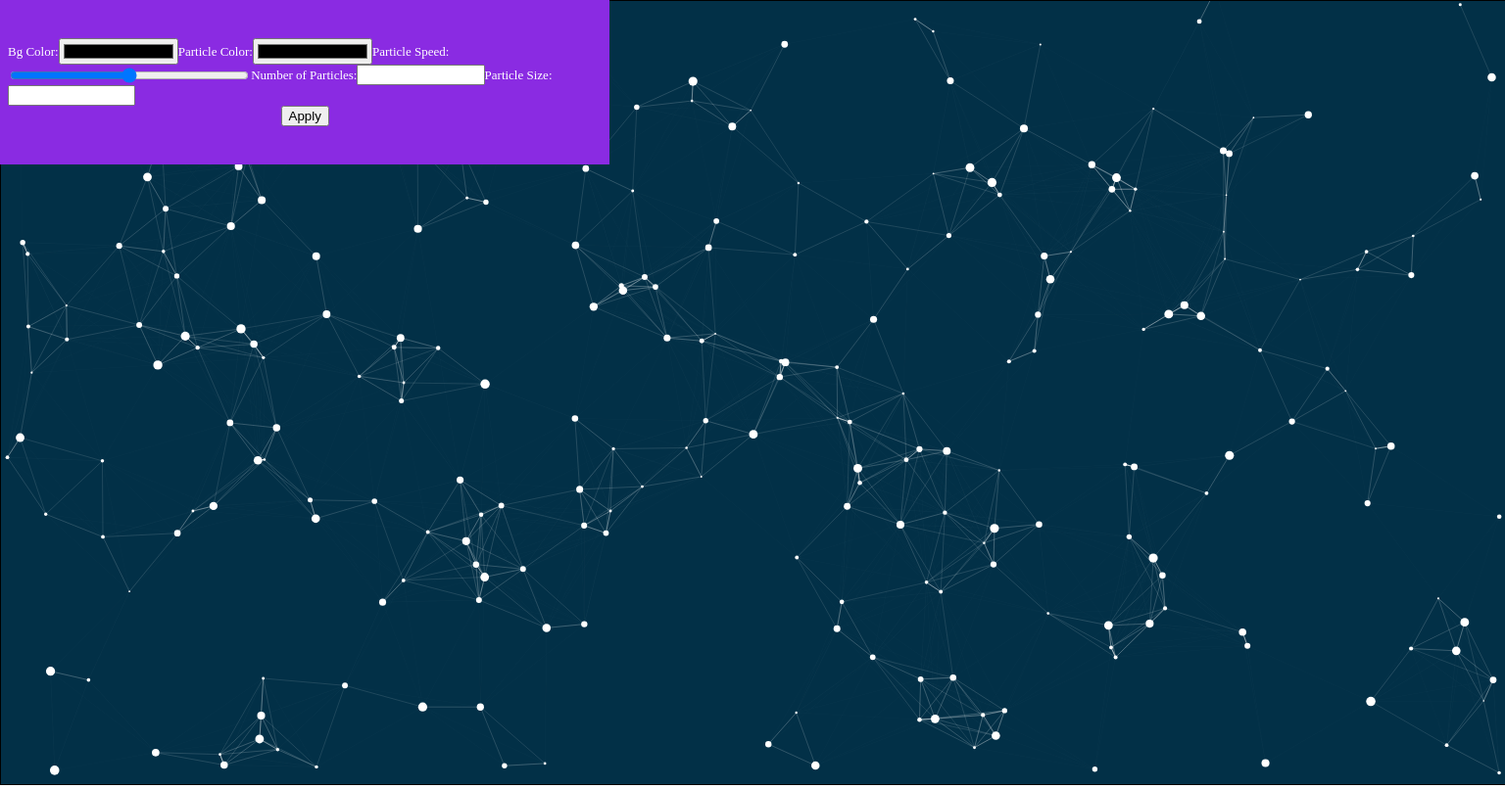
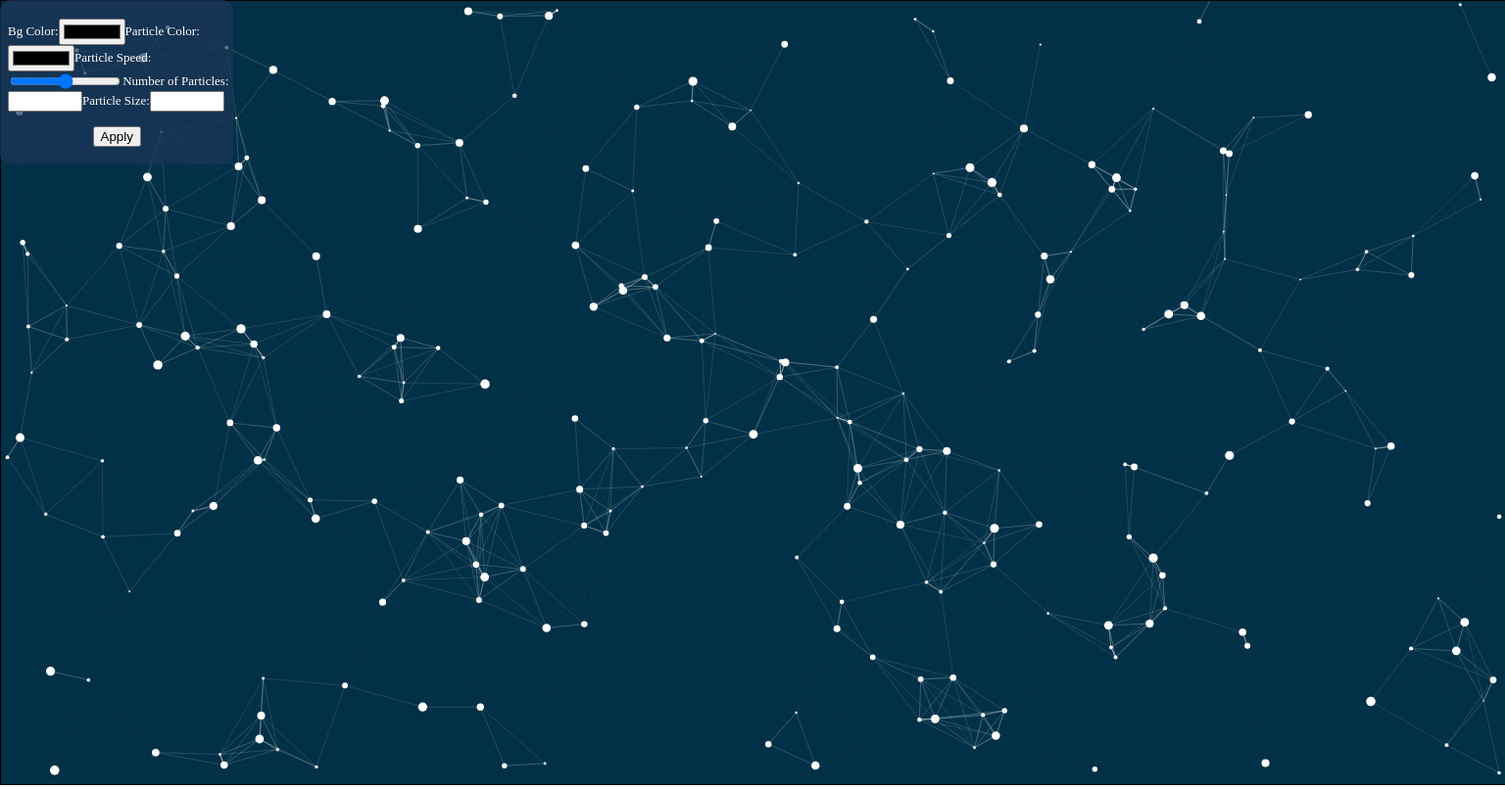
Before and after one commit to mtzngn/canvasConstellation, a plain HTML site: page index.html in a window 1536 px wide. Shown: the whole page at 98% size. Drawn offline with Linux system fonts and the light colour scheme; animation ran at ten frames a second.

Commit message:
responsivity added

```diff
--- a/main.css
+++ b/main.css
@@ -16,8 +16,9 @@ canvas {
     align-items: center;
     padding:4px;
     color:white;
-    background-color: blueviolet;
+    background-color: rgb(29, 53, 87, 0.7);
     font-size: small;
+    border-radius: 10px;
 }
 form {
     display: flex;
@@ -32,3 +33,37 @@ input {
 #p-speed {
     width:40%
 }
+button {
+    margin-top: 5px;
+}
+
+
+@media(min-width:375px) {
+    #settings {
+        width:40%;
+    }
+}
+@media(min-width:768px) {
+    #settings {
+        width:25%;
+    }
+}
+@media(min-width:1024px) {
+    #settings {
+        width:15%;
+    }
+}
+@media(min-width:1440px) {
+    #settings {
+        width:15%;
+    }
+    input {
+        width:30%;
+    }
+    #p-speed {
+        width:50%
+    }
+    button {
+        margin-top: 15px;
+    }
+}
```
